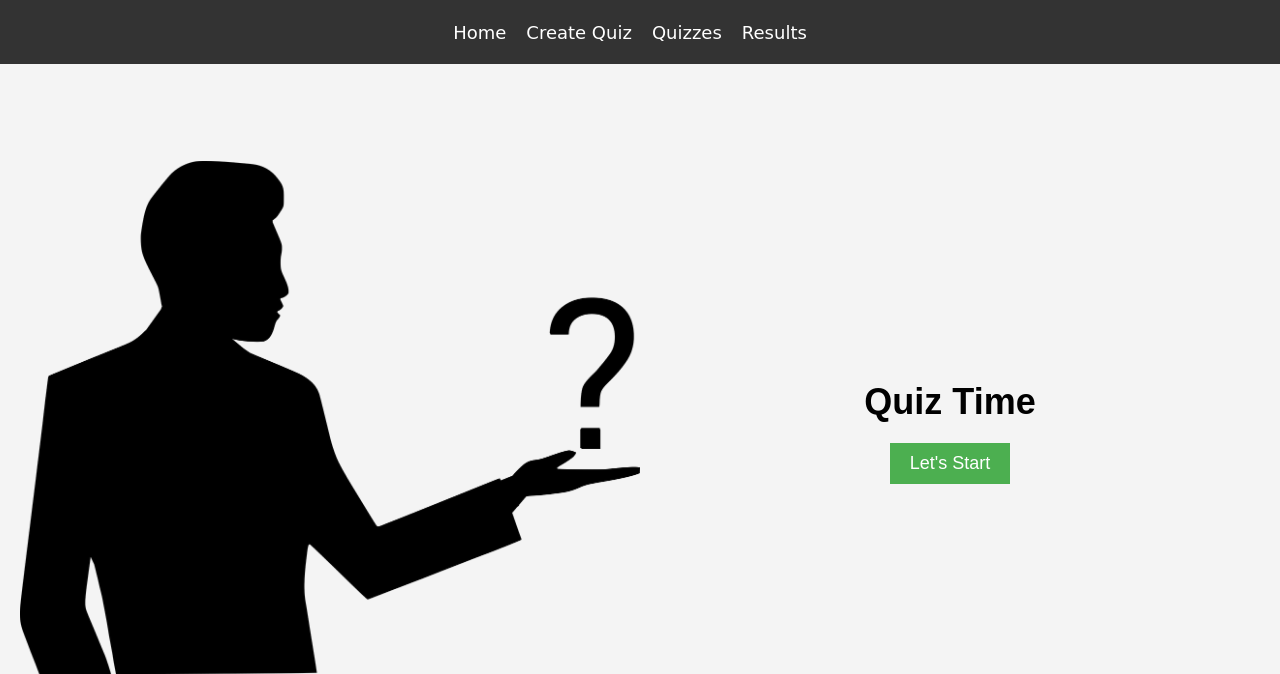
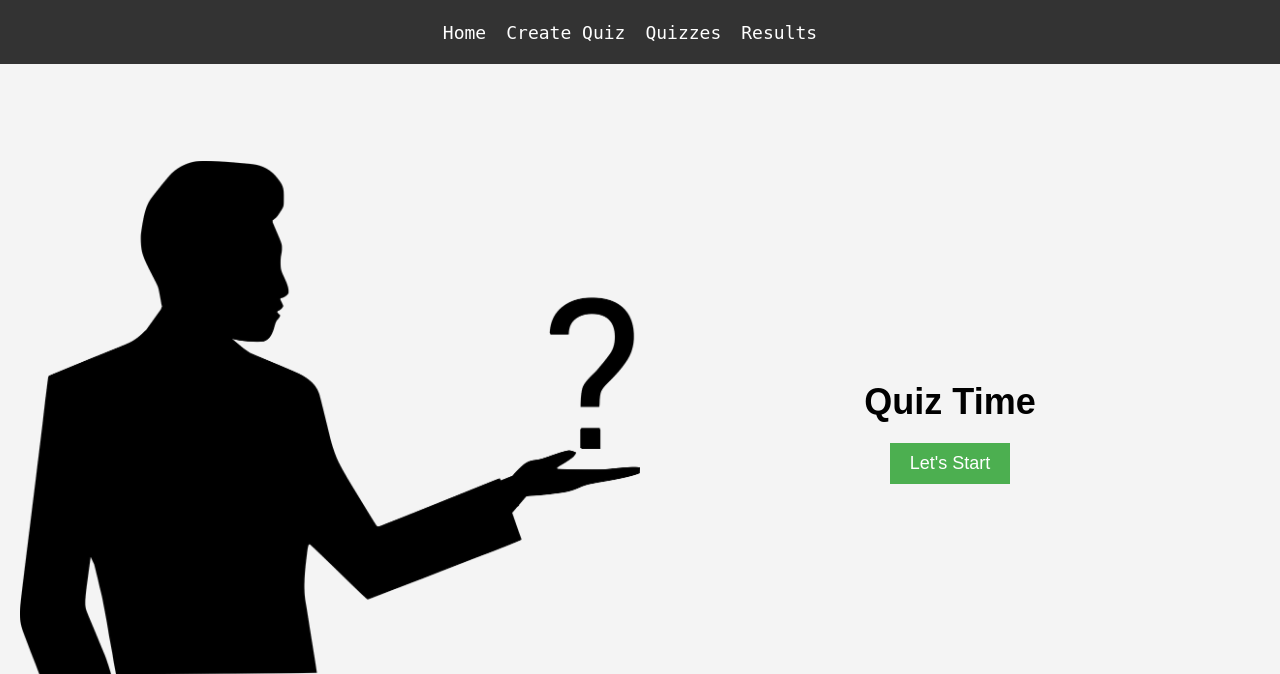
Before and after one commit to FadeHack/QuizTime, a Flask app: page / in a window 1280 px wide. Shown: the top 674 px of the page. Run offline with Flask 2, Linux system fonts and the light colour scheme.

Commit message:
modified:   static/style/nav.css

```diff
--- a/static/style/nav.css
+++ b/static/style/nav.css
@@ -28,7 +28,7 @@ nav ul li {
 
 nav ul li a {
     text-decoration: none;
-    font-family: cursive;
+    font-family: monospace;
     color: #fff;
     font-size: 18px;
     transition: color 0.3s ease;
```
